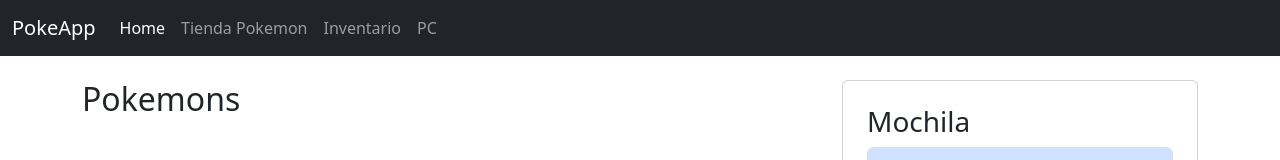
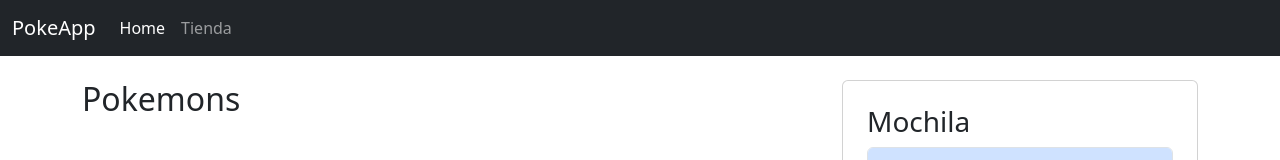
Before and after one commit to AzuNico/seminario-angular-2024, an Angular app: page / in a window 1280 px wide. Shown: the top 160 px of the page. Built offline with nearby package versions, Linux system fonts and the light colour scheme.

Commit message:
feat: se agrega componente slot poket

```diff
--- a/src/app/app.component.html
+++ b/src/app/app.component.html
@@ -11,13 +11,7 @@
           <a class="nav-link active" aria-current="page" href="#">Home</a>
         </li>
         <li class="nav-item">
-          <a class="nav-link" href="#">Tienda Pokemon</a>
-        </li>
-        <li class="nav-item">
-          <a class="nav-link" href="#">Inventario</a>
-        </li>
-        <li class="nav-item">
-          <a class="nav-link" href="#">PC</a>
+          <a class="nav-link" href="#">Tienda</a>
         </li>
       </ul>
     </div>
--- a/src/app/app.module.ts
+++ b/src/app/app.module.ts
@@ -9,6 +9,7 @@
 import { BagComponent } from './bag/bag.component';
 import { PoketComponent } from './poket/poket.component';
 import { PokemonPoketSlotComponent } from './pokemon-poket-slot/pokemon-poket-slot.component';
+import { PoketSlotComponent } from './poket-slot/poket-slot.component';
 
 @NgModule({
   declarations: [
@@ -18,6 +19,7 @@
     BagComponent,
     PoketComponent,
     PokemonPoketSlotComponent,
+    PoketSlotComponent,
   ],
   imports: [BrowserModule, AppRoutingModule, FormsModule],
   providers: [],
--- /dev/null
+++ b/src/app/poket-slot/poket-slot.component.html
@@ -0,0 +1 @@
+<div class="slot"></div>
--- /dev/null
+++ b/src/app/poket-slot/poket-slot.component.scss
@@ -0,0 +1,7 @@
+.slot {
+    width: 50px;
+    height: 50px;
+    margin: 2px; /* Espaciado entre tarjetas */
+    background-color: #f5f5f5;
+    border-radius: 4px;
+}
--- a/src/app/poket/poket.component.html
+++ b/src/app/poket/poket.component.html
@@ -11,7 +11,7 @@
 
             <div class="card p-3">
                 <div class="poket-container">
-                    <div *ngFor="let slot of slotList" class="slot"></div>
+                    <poket-slot *ngFor="let slot of slotList"></poket-slot>
                 </div>
             </div>
 
--- a/src/app/poket/poket.component.scss
+++ b/src/app/poket/poket.component.scss
@@ -1,10 +1,3 @@
-.slot {
-    width: 50px;
-    height: 50px;
-    margin: 2px; /* Espaciado entre tarjetas */
-    background-color: #f5f5f5;
-    border-radius: 4px;
-}
 .poket-container {
     display: flex;
     flex-direction: row;
```
Also changed, not shown: src/app/poket-slot/poket-slot.component.ts (added, +10 -0 lines).
